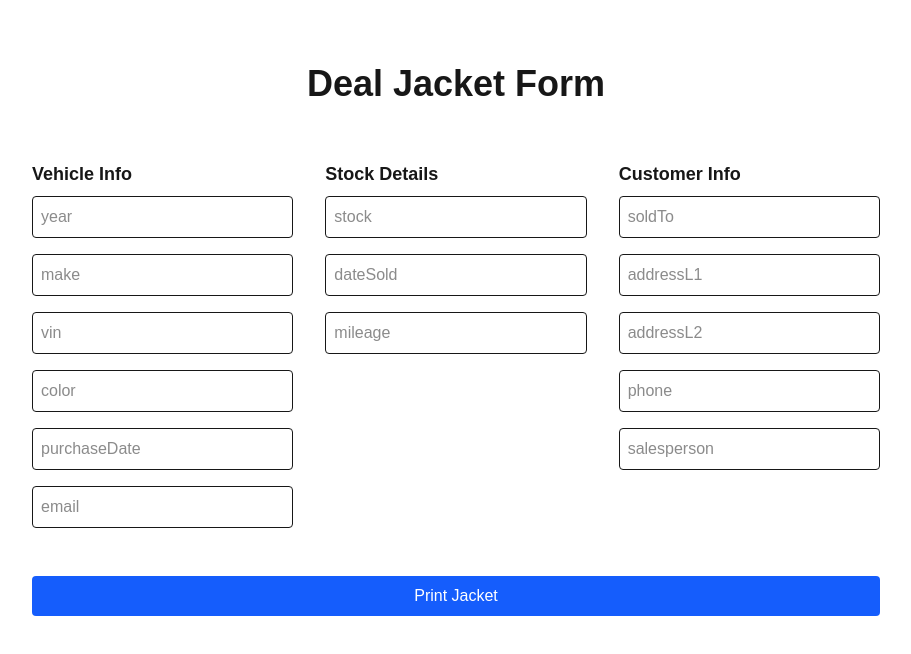
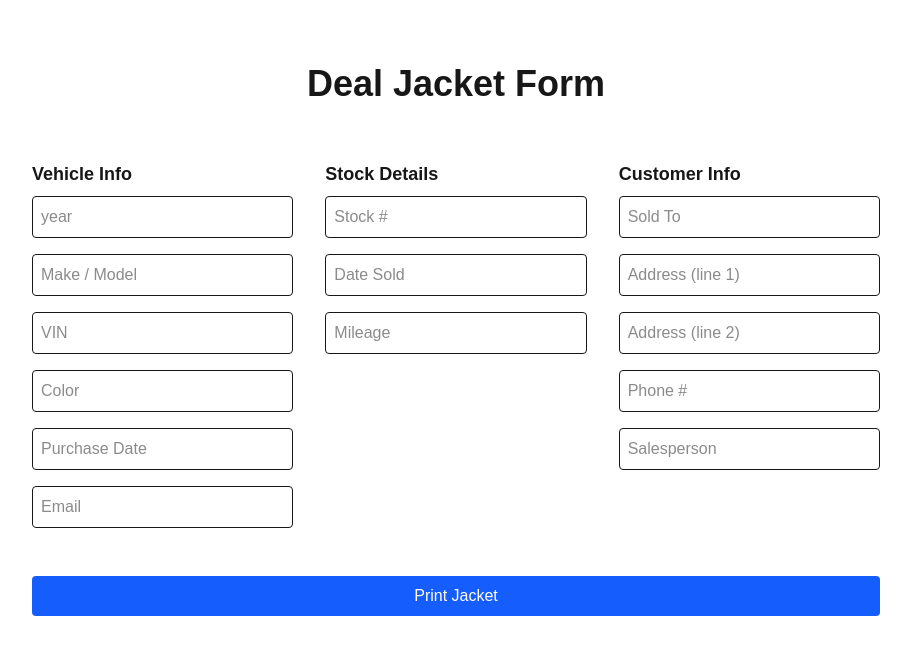
Before and after one commit to ljn16/deal-jacket, a Next.js app: page / in a window 1280 px wide. Shown: the top 654 px of the page, without its empty margins (184-1095 px from the left). Built offline with nearby package versions, Linux system fonts and the light colour scheme.

Commit message:
update placeholders

```diff
--- a/app/page.tsx
+++ b/app/page.tsx
@@ -89,35 +89,35 @@ export default function Home() {
             />
             <input
               name="make"
-              placeholder="make"
+              placeholder="Make / Model"
               value={form.make}
               onChange={handleChange}
               className="border p-2 rounded"
             />
             <input
               name="vin"
-              placeholder="vin"
+              placeholder="VIN"
               value={form.vin}
               onChange={handleChange}
               className="border p-2 rounded"
             />
             <input
               name="color"
-              placeholder="color"
+              placeholder="Color"
               value={form.color}
               onChange={handleChange}
               className="border p-2 rounded"
             />
             <input
               name="purchaseDate"
-              placeholder="purchaseDate"
+              placeholder="Purchase Date"
               value={form.purchaseDate}
               onChange={handleChange}
               className="border p-2 rounded"
             />
             <input
               name="email"
-              placeholder="email"
+              placeholder="Email"
               value={form.email}
               onChange={handleChange}
               className="border p-2 rounded"
@@ -130,21 +130,21 @@ export default function Home() {
           <div className="flex flex-col gap-4">
             <input
               name="stock"
-              placeholder="stock"
+              placeholder="Stock #"
               value={form.stock}
               onChange={handleChange}
               className="border p-2 rounded"
             />
             <input
               name="dateSold"
-              placeholder="dateSold"
+              placeholder="Date Sold"
               value={form.dateSold}
               onChange={handleChange}
               className="border p-2 rounded"
             />
             <input
               name="mileage"
-              placeholder="mileage"
+              placeholder="Mileage"
               value={form.mileage}
               onChange={handleChange}
               className="border p-2 rounded"
@@ -157,35 +157,35 @@ export default function Home() {
           <div className="flex flex-col gap-4">
             <input
               name="soldTo"
-              placeholder="soldTo"
+              placeholder="Sold To"
               value={form.soldTo}
               onChange={handleChange}
               className="border p-2 rounded"
             />
             <input
               name="addressL1"
-              placeholder="addressL1"
+              placeholder="Address (line 1)"
               value={form.addressL1}
               onChange={handleChange}
               className="border p-2 rounded"
             />
             <input
               name="addressL2"
-              placeholder="addressL2"
+              placeholder="Address (line 2)"
               value={form.addressL2}
               onChange={handleChange}
               className="border p-2 rounded"
             />
             <input
               name="phone"
-              placeholder="phone"
+              placeholder="Phone #"
               value={form.phone}
               onChange={handleChange}
               className="border p-2 rounded"
             />
             <input
               name="salesperson"
-              placeholder="salesperson"
+              placeholder="Salesperson"
               value={form.salesperson}
               onChange={handleChange}
               className="border p-2 rounded"
```
